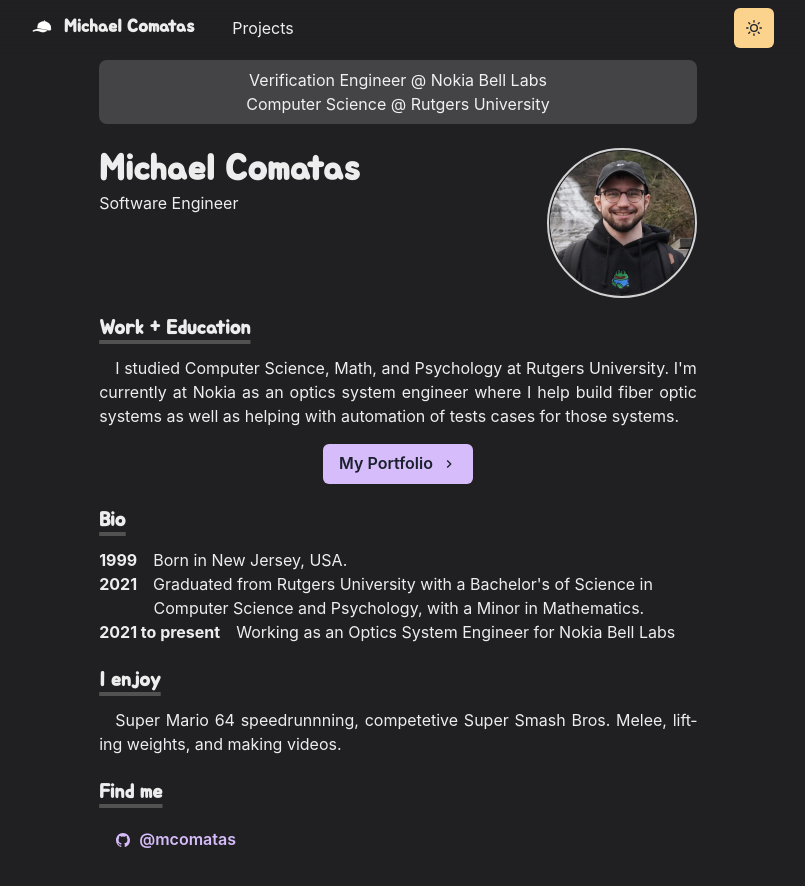
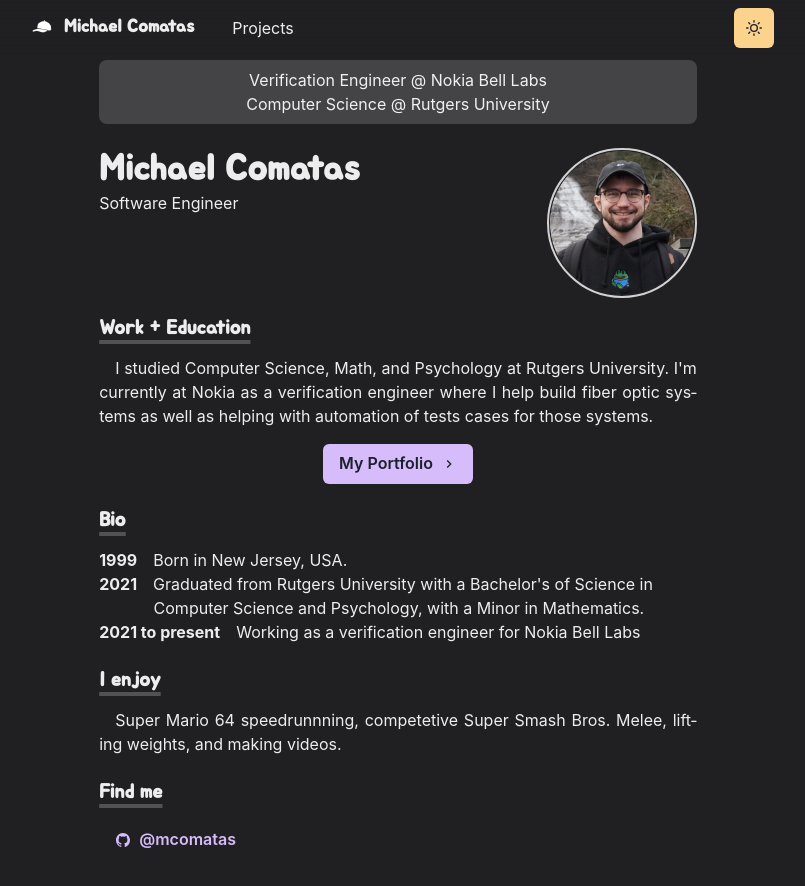
Before and after one commit to mcomatas/michaelcomatasio, a Next.js app: page / in a window 1280 px wide. Shown: the top 886 px of the page, without its empty margins (242-1047 px from the left). Built offline with nearby package versions, Linux system fonts and the light colour scheme; a web font is replaced by a local one.

Commit message:
Updated work descriptions.

```diff
--- a/pages/index.js
+++ b/pages/index.js
@@ -35,7 +35,7 @@
                     </Heading>
                     <Paragraph>
                         I studied Computer Science, Math, and Psychology at Rutgers University. I'm currently at Nokia
-                        as an optics system engineer where I help build fiber optic systems as well as helping with
+                        as a verification engineer where I help build fiber optic systems as well as helping with
                         automation of tests cases for those systems.
                     </Paragraph>
                     <Box align="center" my={4}>
@@ -60,7 +60,7 @@
                     </BioSection>
                     <BioSection>
                         <BioYear>2021 to present</BioYear>
-                        Working as an Optics System Engineer for Nokia Bell Labs
+                        Working as a verification engineer for Nokia Bell Labs
                     </BioSection>
                 </Section>
                 <Section delay={0.3}>
```
